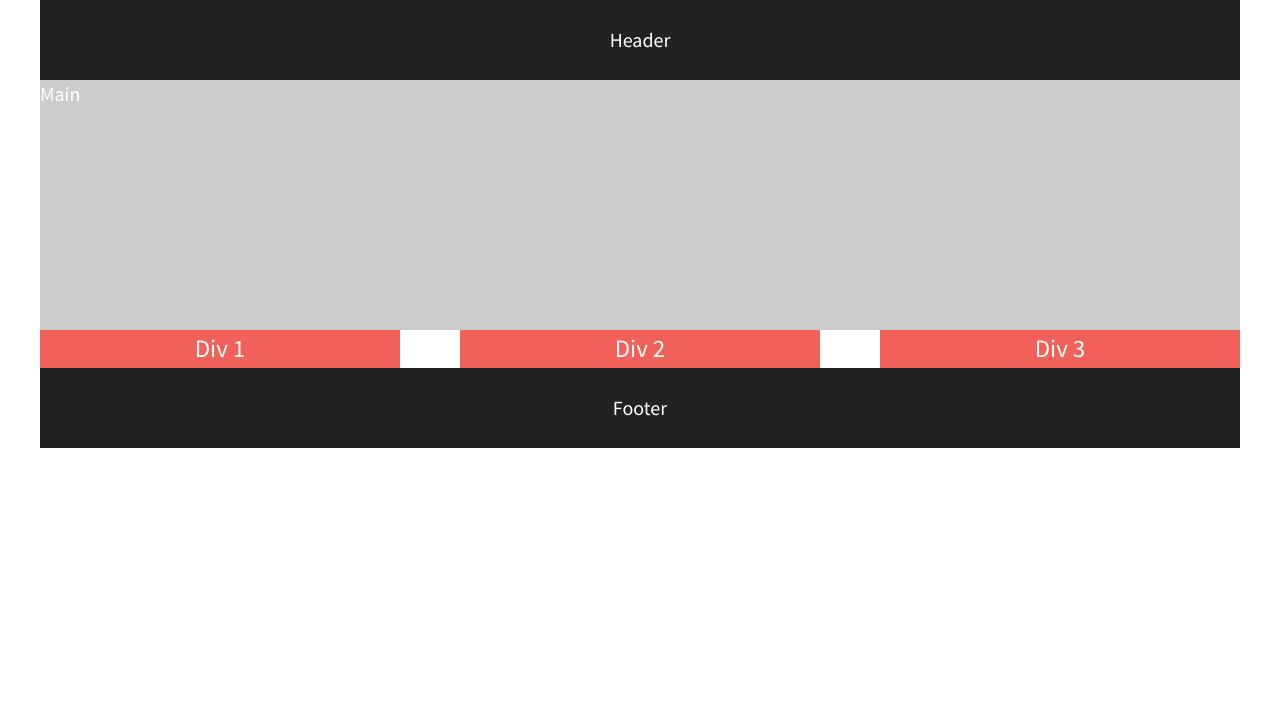
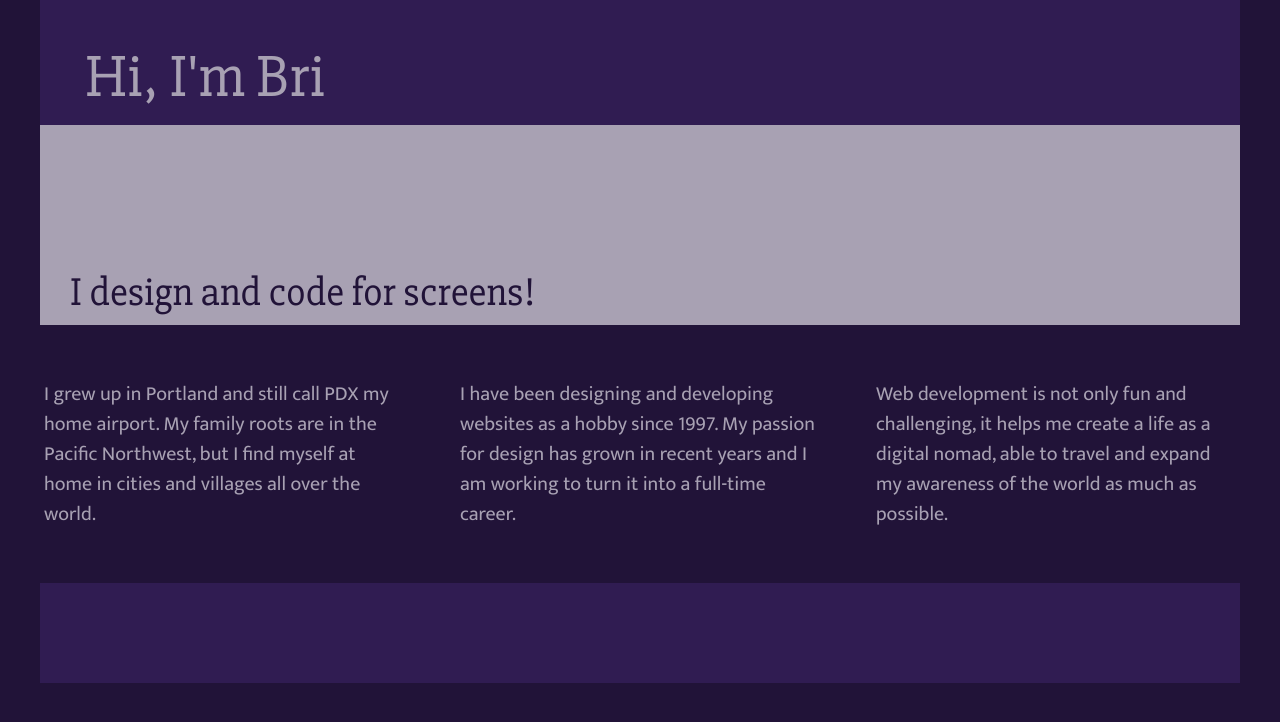
Before and after one commit to ltlbrd/flexbox-layout, a plain HTML site: page index.html in a window 1280 px wide. Drawn offline with nearby package versions, Linux system fonts and the light colour scheme.

Commit message:
personalized flexbox page project

```diff
--- a/css/main.css
+++ b/css/main.css
@@ -96,75 +96,92 @@ textarea {
    ========================================================================== */
 
 html {
-  background-color: #fff;
+  background-color: #211338;
   height: 100%;
   width: 100%;
 }
 
 body {
-  font-family: 'Source Sans Pro', sans-serif;
+  font-family: 'Mukta', sans-serif;
   padding: 0 2em;
   font-size: 1.25em;
   height: 100%;
-  color: #fff;
+  color: #A8A1B3;
 }
 
 header,
 footer {
-  background-color: #222;
-  height: 80px;
+  background-color: #301C52;
   width: 100%;
   display: flex;
-  justify-content: center;
-  align-items: center;
+  justify-content: flex-start;
+  align-items: flex-end;
+}
+
+header {
+  font-size: 3em;
+  height: 125px;
+}
+
+footer {
+    height: 100px;
 }
 
 main {
-  background-color: #ccc;
-  height: 250px;
+  background-color: #A8A1B3;
+  color: #211338;
+  height: 200px;
   width: 100%;
+  font-size: 2em;
+  display: flex;
+  justify-content: flex-start;
+  align-items: flex-end;
 }
 
-header,
-footer,
-main {
-  /*set display to flex and vertically & horizontally align by setting justify-content and align-items to center*/
+span {
+    font-family: 'Slabo 27px', serif;
+    margin: .1em .75em;
 }
 
 #div-1,
 #div-2,
 #div-3 {
+  color: #A8A1B3;
+  line-height: 1.5em;
+  font-size: 1em;
+  height: 250px;
+  width: 30%;
+  padding: .2em;
   display: flex;
   justify-content: center;
   align-items: center;
-  color: #fff;
-  line-height: 1.5em;
-  font-size: 1.25em;
-  height: auto;
+
 }
 
 .wrapper span {
-  font-family: 'Lora', sans-serif;
-  font-size: 1.3em;
+  font-family: 'Slabo 27px', serif;
+  font-size: 1.5em;
 }
 
 .flex-container {
   /*set display to flex and vertically & horizontally align by setting justify-content and align-items to center, and set flex-flow to row wrap*/
 display: flex;
-justify-content: center;
+justify-content: space-between;
 align-items: center;
 flex-flow: row wrap;
-justify-content:space-between;
 }
 
 .flex-items {
   /*set display to flex and vertically & horizontally align by setting justify-content and align-items to center*/
-  color: #fff;
+  color: #A8A1B3;
   line-height: 1.5em;
-  font-size: 1.6em;
-  background-color: #f16059;
+  font-size: 1.2em;
+  background-color: #211338;
   width: 30%;
-  height: 200px;
+  height: 8em;
+  display: flex;
+  justify-content: center;
+  align-items: center;
 }
 
 /* ==========================================================================
--- a/index.html
+++ b/index.html
@@ -13,7 +13,7 @@
         <link rel="stylesheet" href="css/normalize.css">
         <link rel="stylesheet" href="css/main.css">
         <script src="js/vendor/modernizr-2.8.3.min.js"></script>
-        <link href="https://fonts.googleapis.com/css?family=Lora|Source+Sans+Pro:400,700" rel="stylesheet">
+        <link href="https://fonts.googleapis.com/css?family=Mukta|Slabo+27px" rel="stylesheet">
     </head>
     <body>
         <!--[if lt IE 8]>
@@ -22,18 +22,18 @@
 
         <!-- Add your site or application content here -->
         <section class="flex-container">
-            <header>Header</header>
-            <main>Main</main>
+            <header><span>Hi, I'm Bri</span></header>
+            <main><span>I design and code for screens!</span></main>
             <div id="div-1" class="flex-items">
-                Div 1
+                I grew up in Portland and still call PDX my home airport. My family roots are in the Pacific Northwest, but I find myself at home in cities and villages all over the world.
             </div>
             <div id="div-2" class="flex-items">
-                Div 2
+                I have been designing and developing websites as a hobby since 1997. My passion for design has grown in recent years and I am working to turn it into a full-time career.
             </div>
             <div id="div-3" class="flex-items">
-                Div 3
+                Web development is not only fun and challenging, it helps me create a life as a digital nomad, able to travel and expand my awareness of the world as much as possible.
             </div>
-            <footer>Footer</footer>
+            <footer>  </footer>
         </section>
 
         <script src="https://ajax.googleapis.com/ajax/libs/jquery/1.11.3/jquery.min.js"></script>
```
